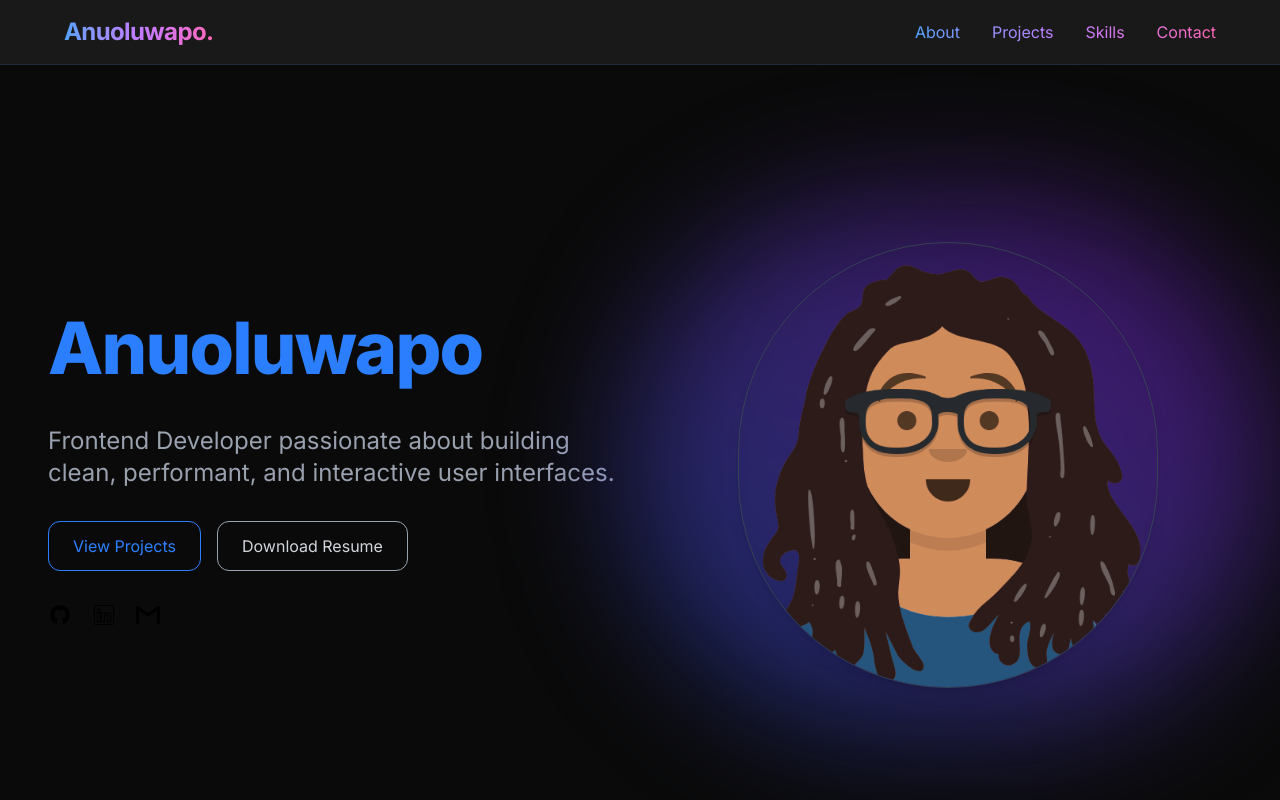
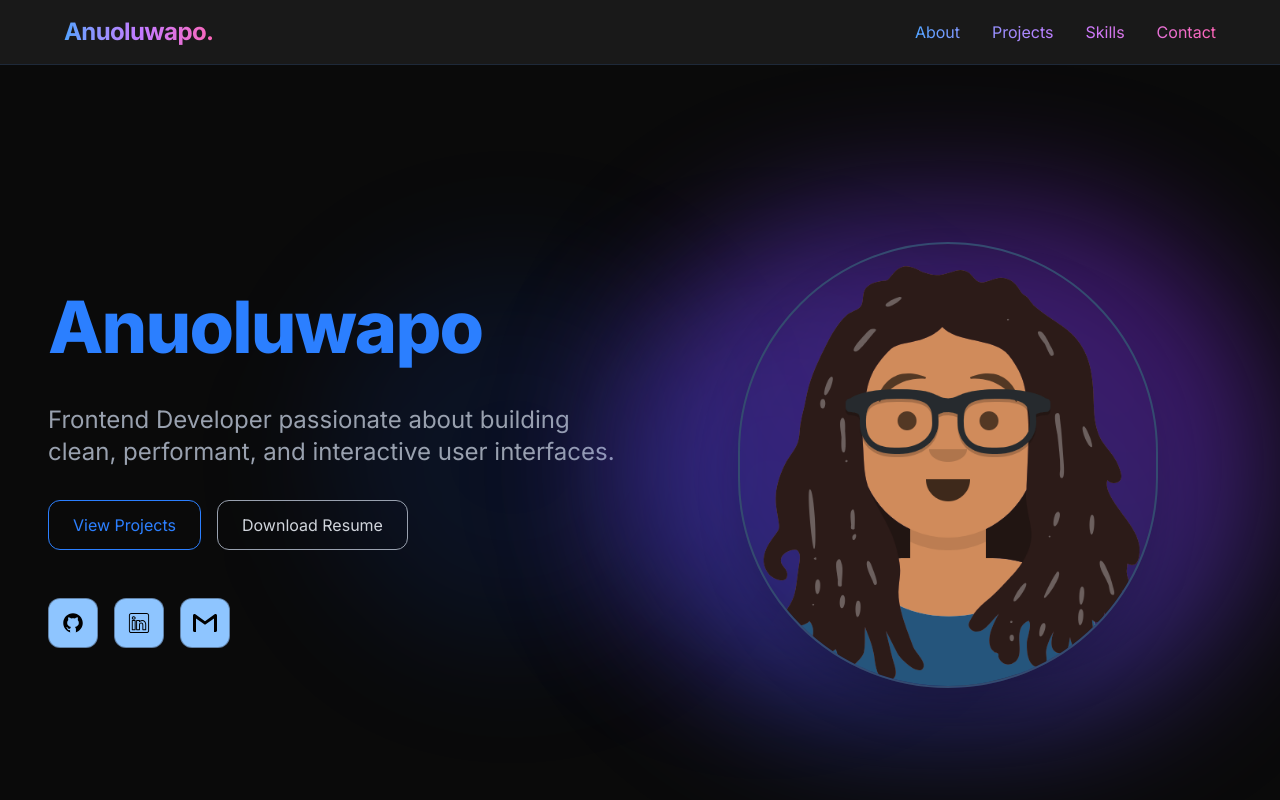
Before and after one commit to A-n-u-O/Anu-s-Portfolio, a Next.js app: page / in a window 1280 px wide. Shown: the top 800 px of the page. Built offline with nearby package versions, Linux system fonts and the light colour scheme.

Commit message:
hero section improved

```diff
--- a/src/components/Hero.tsx
+++ b/src/components/Hero.tsx
@@ -1,4 +1,5 @@
 "use client";
+
 import Image from "next/image";
 import { useEffect, useRef } from "react";
 import { animate } from "animejs";
@@ -57,8 +58,14 @@ export default function Hero() {
   }, []);
 
   return (
-    <section className="min-h-screen flex items-center px-6 md:px-12 bg-[#0a0a0a] text-white">
-      <div className="max-w-7xl mx-auto grid md:grid-cols-2 gap-12 items-center">
+    <section className="min-h-screen flex items-center px-6 md:px-12 bg-[#0a0a0a] text-white relative">
+      {/* Background decoration */}
+      <div className="absolute inset-0 overflow-hidden pointer-events-none">
+        <div className="absolute top-1/4 left-1/4 w-96 h-96 bg-blue-600/10 rounded-full blur-3xl"></div>
+        <div className="absolute bottom-1/4 right-1/4 w-96 h-96 bg-purple-600/10 rounded-full blur-3xl"></div>
+      </div>
+
+      <div className="max-w-7xl mx-auto grid md:grid-cols-2 gap-12 items-center relative z-10">
         {/* Left Section */}
         <div className="space-y-8 text-center md:text-left">
           <h1
@@ -81,22 +88,23 @@ export default function Hero() {
           >
             <a
               href="#projects"
-              className="px-6 py-3 rounded-xl border border-blue-500 text-blue-500 hover:bg-blue-500 hover:text-white transition"
+              className="px-6 py-3 rounded-xl border border-blue-500 text-blue-500 hover:bg-blue-500 hover:text-white transition-all duration-300 hover:shadow-lg hover:shadow-blue-500/25"
             >
               View Projects
             </a>
             <a
               href="/files/Anuoluwapo Cv.pdf"
               download
-              className="px-6 py-3 rounded-xl border border-gray-400 text-gray-300 hover:bg-white hover:text-black transition"
+              className="px-6 py-3 rounded-xl border border-gray-400 text-gray-300 hover:bg-white hover:text-black transition-all duration-300 hover:shadow-lg"
             >
               Download Resume
             </a>
           </div>
 
+          {/* Enhanced Social Icons */}
           <div
             ref={iconsRef}
-            className="flex gap-5 justify-center md:justify-start"
+            className="flex gap-4 justify-center md:justify-start pt-4"
           >
             {socialIcons.map((icon, idx) => (
               <a
@@ -104,30 +112,54 @@ export default function Hero() {
                 href={icon.link}
                 target="_blank"
                 rel="noopener noreferrer"
-                className="hover:scale-110 transition"
+                className="group relative p-3 rounded-xl bg-blue-300 backdrop-blur-sm
+                           border border-gray-700/50 hover:border-blue-500/50
+                           transition-all duration-300 hover:scale-110
+                           hover:shadow-lg hover:shadow-blue-500/25"
               >
+                {/* Glow effect */}
+                <div className="absolute inset-0 rounded-xl bg-gradient-to-r from-blue-500/20 to-purple-500/20 opacity-0 group-hover:opacity-100 transition-opacity duration-300 blur-sm"></div>
+
                 <Image
                   src={icon.src}
                   alt={icon.alt}
-                  width={28}
-                  height={28}
-                  className="w-6 h-6"
+                  width={24}
+                  height={24}
+                  className="relative z-10 w-6 h-6 filter brightness-90 group-hover:brightness-110 transition-all duration-300"
                 />
+
+                {/* Tooltip */}
+                <div className="absolute -top-12 left-1/2 transform -translate-x-1/2
+                               bg-gray-900 text-white text-xs px-2 py-1 rounded-md
+                               opacity-0 group-hover:opacity-100 transition-opacity duration-300
+                               pointer-events-none whitespace-nowrap border border-gray-700">
+                  {icon.alt}
+                  <div className="absolute top-full left-1/2 transform -translate-x-1/2
+                                 border-4 border-transparent border-t-gray-900"></div>
+                </div>
               </a>
             ))}
           </div>
+
         </div>
 
         {/* Right Avatar Section */}
         <div ref={imageRef} className="flex justify-center relative">
           <div className="absolute -inset-10 rounded-full bg-gradient-to-tr from-blue-600/40 to-purple-600/40 blur-3xl"></div>
+          <div className="relative group">
             <Image
               src="/assets/images/hero-avatar.png"
               alt="Anu Avatar"
               width={420}
               height={420}
-            className="relative rounded-full border border-gray-700 shadow-lg"
+              className="relative rounded-full border-2 border-gray-700 shadow-2xl
+                         group-hover:border-blue-500/50 transition-all duration-500
+                         hover:scale-105"
             />
+            {/* Animated ring */}
+            <div className="absolute inset-0 rounded-full border-2 border-blue-500/30
+                           animate-pulse group-hover:border-blue-500/60 transition-colors duration-300"></div>
+          </div>
         </div>
       </div>
     </section>
```
Lines whose indentation alone changed are shown as unchanged.
